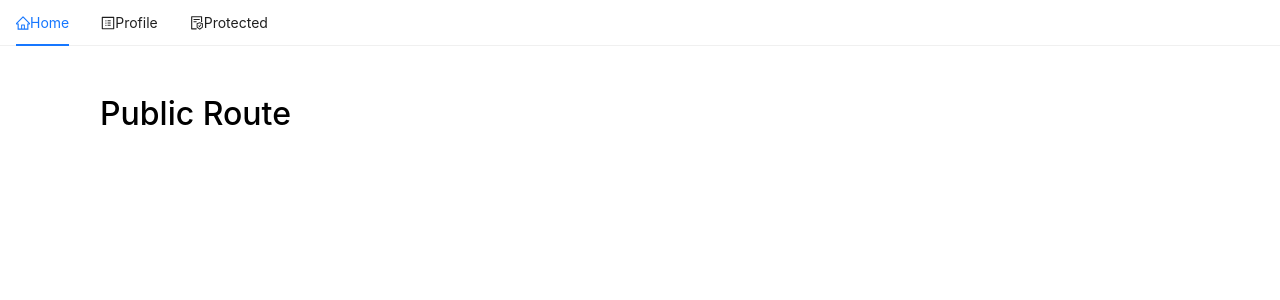
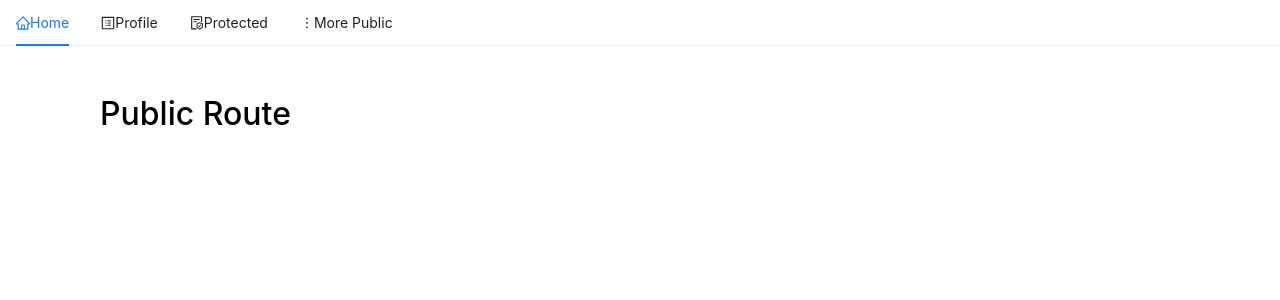
Before and after one commit to mad-serverless-react-s23/basic-authentication, a React (Create React App) app: page /#/ in a window 1280 px wide. Shown: the top 300 px of the page. Built offline with nearby package versions, Linux system fonts and the light colour scheme; no server answers; what @aws-amplify/ui-react, aws-amplify would draw is missing.

Commit message:
debugging

```diff
--- /dev/null
+++ b/src/MorePublic.js
@@ -0,0 +1,12 @@
+import React from "react";
+import Container from "./Container";
+
+const MorePublic = () => {
+    return(
+        <Container>
+            <h1>More Public Route</h1>
+        </Container>
+    )
+};
+
+export default MorePublic;
--- a/src/Nav.js
+++ b/src/Nav.js
@@ -4,7 +4,8 @@
 import {
     HomeOutlined,
     ProfileOutlined,
-    FileProtectOutlined
+    FileProtectOutlined,
+    MoreOutlined
 } from '@ant-design/icons';
 
 const Nav = (props) => {
@@ -27,6 +28,11 @@
               <FileProtectOutlined />Protected
             </Link>
           </Menu.Item>
+          <Menu.Item key='morePublic'>
+            <Link to='/morePublic'>
+              <MoreOutlined />More Public
+            </Link>
+          </Menu.Item>
         </Menu>
       </div>
     )
--- a/src/Router.js
+++ b/src/Router.js
@@ -9,6 +9,7 @@
 import Public from './Public';
 import Profile from './Profile';
 import Protected from './Protected';
+import MorePublic from './MorePublic';
 
 const Router = () => {
     const [current, setCurrent] = useState('home')
@@ -31,6 +32,7 @@
                 <Route exact path="/" element={<Public />}/>
                 <Route exact path="/protected" element={<Protected />}/>
                 <Route exact path="/profile" element={<Profile />}/>
+                <Route exact path="/morePublic" element={<MorePublic />}/>
                 <Route element={<Public />}/>
             </Routes>
         </HashRouter>
```
